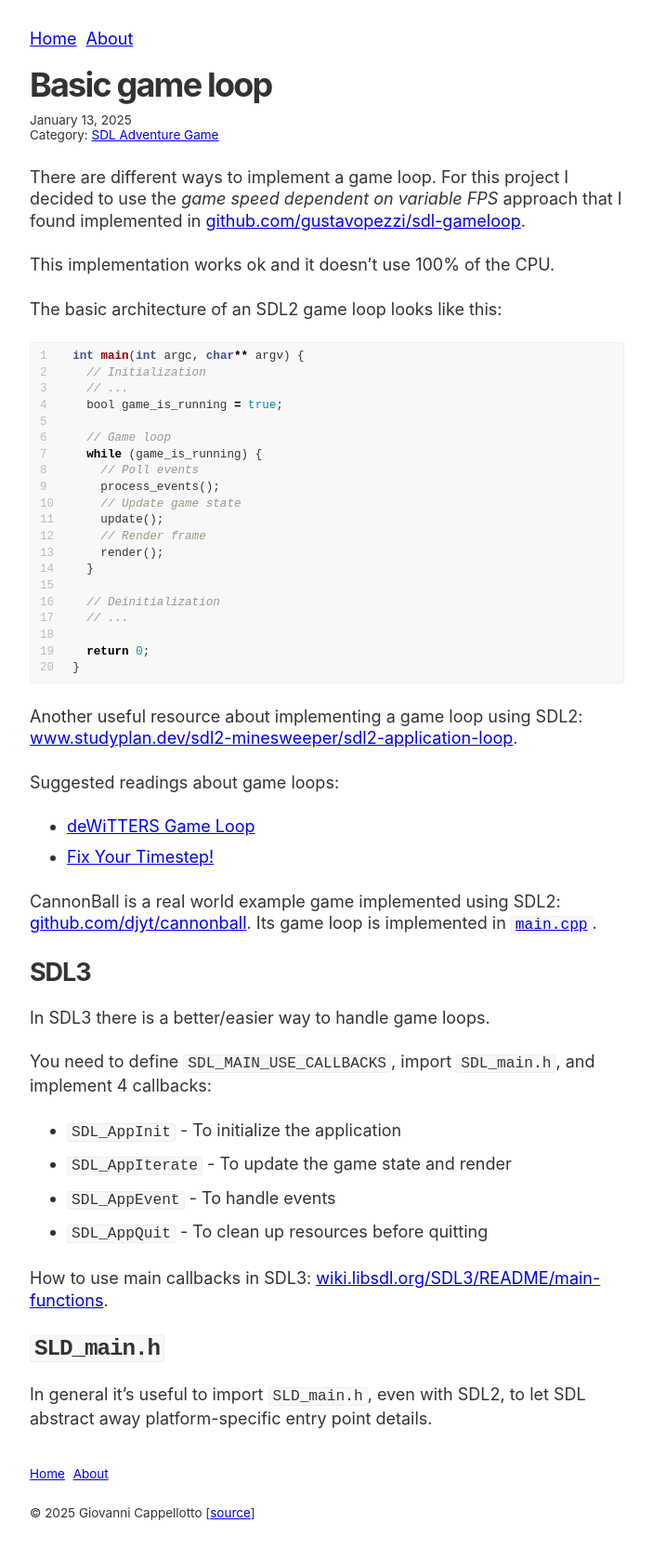
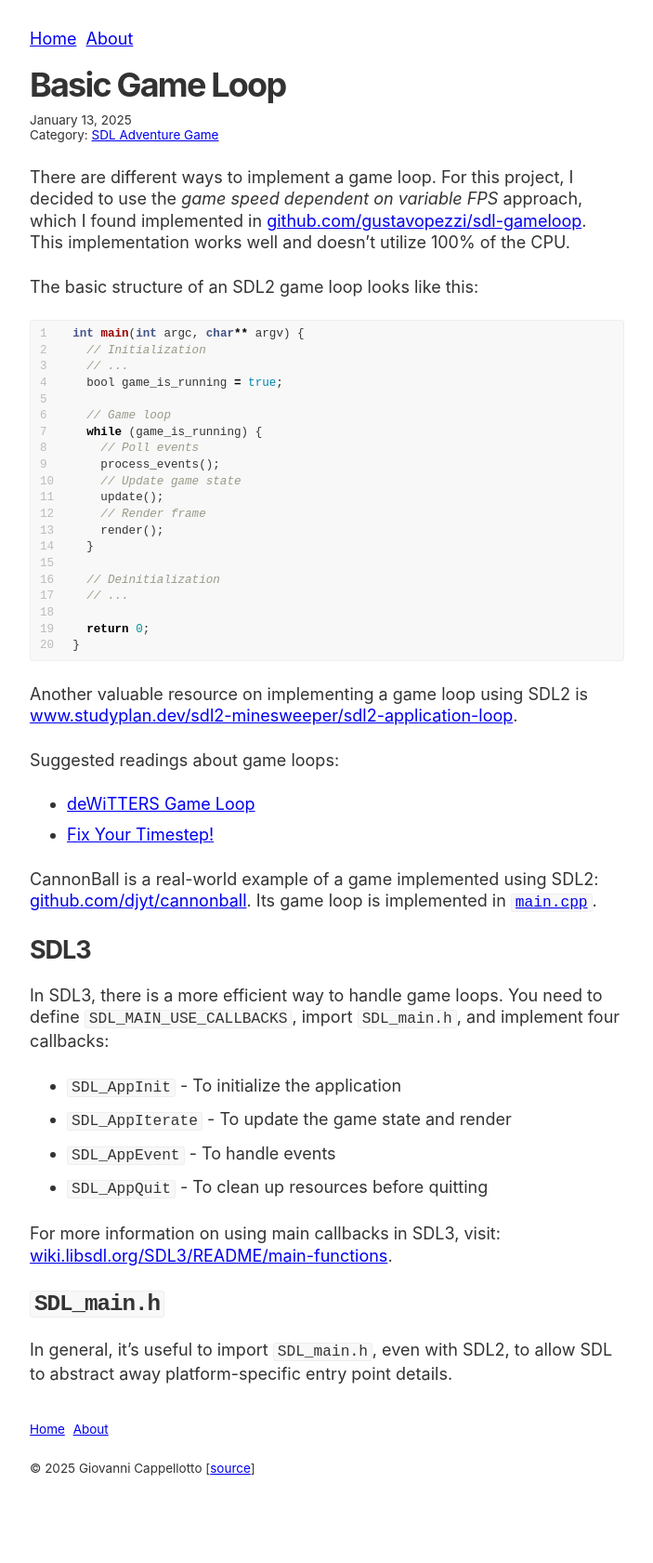
Before and after one commit to curlybracketshq/giovanni.curlybrackets.it, a Jekyll site: the page built from sdl-adventure-game/_posts/2025-01-13-basic-game-loop.markdown, in a window 1280 px wide. Shown: the whole page at 93% size, without its empty margins (288-991 px from the left). Built offline with Jekyll 4.4.1, drawn with Linux system fonts in a browser that asks for light colours; after the commit the page ends 1633 px from its top, so only the background shows below that.

Commit message:
Improve content

````diff
--- a/sdl-adventure-game/_posts/2025-01-13-basic-game-loop.markdown
+++ b/sdl-adventure-game/_posts/2025-01-13-basic-game-loop.markdown
@@ -1,13 +1,11 @@
 ---
-title: Basic game loop
+title: Basic Game Loop
 layout: post
 ---
 
-There are different ways to implement a game loop. For this project I decided to use the *game speed dependent on variable FPS* approach that I found implemented in [github.com/gustavopezzi/sdl-gameloop](https://github.com/gustavopezzi/sdl-gameloop).
+There are different ways to implement a game loop. For this project, I decided to use the *game speed dependent on variable FPS* approach, which I found implemented in [github.com/gustavopezzi/sdl-gameloop](https://github.com/gustavopezzi/sdl-gameloop). This implementation works well and doesn't utilize 100% of the CPU.
 
-This implementation works ok and it doesn't use 100% of the CPU.
-
-The basic architecture of an SDL2 game loop looks like this:
+The basic structure of an SDL2 game loop looks like this:
 
 ```c
 int main(int argc, char** argv) {
@@ -32,28 +30,26 @@ int main(int argc, char** argv) {
 }
 ```
 
-Another useful resource about implementing a game loop using SDL2: [www.studyplan.dev/sdl2-minesweeper/sdl2-application-loop](https://www.studyplan.dev/sdl2-minesweeper/sdl2-application-loop).
+Another valuable resource on implementing a game loop using SDL2 is [www.studyplan.dev/sdl2-minesweeper/sdl2-application-loop](https://www.studyplan.dev/sdl2-minesweeper/sdl2-application-loop).
 
 Suggested readings about game loops:
 
 * [deWiTTERS Game Loop](https://dewitters.com/dewitters-gameloop/)
 * [Fix Your Timestep!](https://gafferongames.com/post/fix_your_timestep/)
 
-CannonBall is a real world example game implemented using SDL2: [github.com/djyt/cannonball](https://github.com/djyt/cannonball). Its game loop is implemented in [`main.cpp`](https://github.com/djyt/cannonball/blob/27493ebf62be3498dff93ed6a45e8e2db819bae1/src/main/main.cpp).
+CannonBall is a real-world example of a game implemented using SDL2: [github.com/djyt/cannonball](https://github.com/djyt/cannonball). Its game loop is implemented in [`main.cpp`](https://github.com/djyt/cannonball/blob/27493ebf62be3498dff93ed6a45e8e2db819bae1/src/main/main.cpp).
 
 ## SDL3
 
-In SDL3 there is a better/easier way to handle game loops.
-
-You need to define `SDL_MAIN_USE_CALLBACKS`, import `SDL_main.h`, and implement 4 callbacks:
+In SDL3, there is a more efficient way to handle game loops. You need to define `SDL_MAIN_USE_CALLBACKS`, import `SDL_main.h`, and implement four callbacks:
 
 * `SDL_AppInit` - To initialize the application
 * `SDL_AppIterate` - To update the game state and render
 * `SDL_AppEvent` - To handle events
 * `SDL_AppQuit` - To clean up resources before quitting
 
-How to use main callbacks in SDL3: [wiki.libsdl.org/SDL3/README/main-functions](https://wiki.libsdl.org/SDL3/README/main-functions#how-to-use-main-callbacks-in-sdl3).
+For more information on using main callbacks in SDL3, visit: [wiki.libsdl.org/SDL3/README/main-functions](https://wiki.libsdl.org/SDL3/README/main-functions#how-to-use-main-callbacks-in-sdl3).
 
-## `SLD_main.h`
+## `SDL_main.h`
 
-In general it's useful to import `SLD_main.h`, even with SDL2, to let SDL abstract away platform-specific entry point details.
+In general, it's useful to import `SDL_main.h`, even with SDL2, to allow SDL to abstract away platform-specific entry point details.
````
